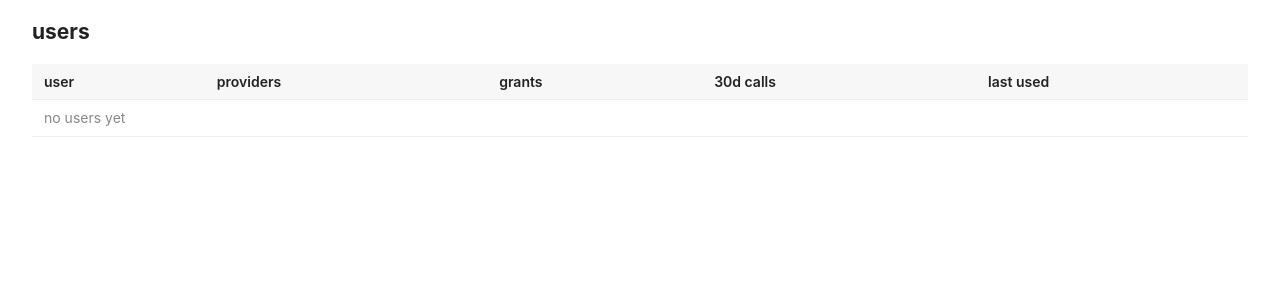
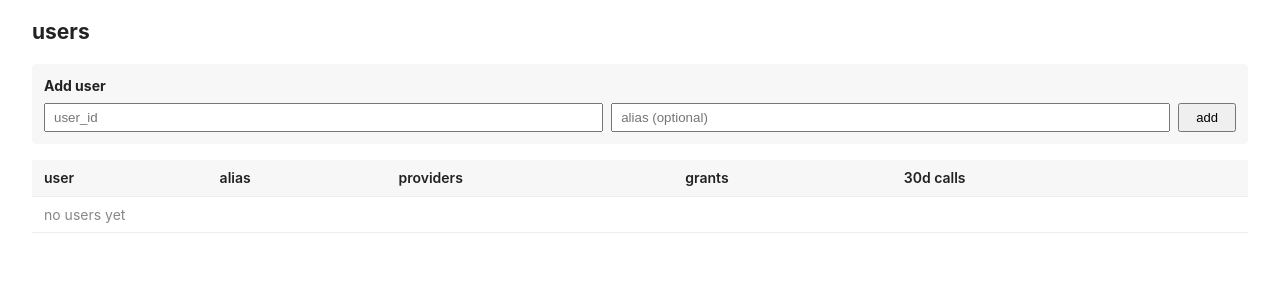
Before and after one commit to haraldweiss/ai-provider-service, a Flask app: page /admin/ui/users in a window 1280 px wide. Shown: the part 50-350 px from the top of the page. Run offline with Flask 3, Linux system fonts and the light colour scheme; the visitor is signed in with stand-in values (Sample User, id 1); data that the repository does not hold is empty; parts of the project's set-up code (start-up, migrations or seed data) failed here and were passed over.

Commit message:
Add: user profile management — alias + hide from overview
New UserProfile model (user_id PK, alias, disabled flag). Admin endpoints:
POST /admin/users (create/update), PATCH /admin/users/<id> (edit alias),
DELETE /admin/users/<id> (soft-delete by setting disabled=true).
build_overview() restored (was accidentally deleted), now includes alias
field and skips disabled users. Users overview page: alias column with
inline edit, add-user form, remove button with confirmation.

Verified: pytest ✓ (89/89).

```diff
--- a/api/admin_api.py
+++ b/api/admin_api.py
@@ -8,7 +8,7 @@ from datetime import datetime, timedelta, timezone
 from flask import Blueprint, jsonify, request, g
 from database import db
 from api.auth import require_admin_or_session
-from storage.models import ProviderGrant, ProviderConfig, UsageEvent
+from storage.models import ProviderGrant, ProviderConfig, UsageEvent, UserProfile
 from config import Config
 
 admin_bp = Blueprint('admin', __name__, url_prefix='/admin')
@@ -80,12 +80,18 @@ def build_overview() -> list[dict]:
     cfg_users = db.session.query(ProviderConfig.user_id).distinct()
     grant_users = db.session.query(ProviderGrant.user_id).distinct()
     usage_users = db.session.query(UsageEvent.user_id).distinct()
-    user_ids = sorted({
+    all_user_ids = sorted({
         r[0] for r in cfg_users.union(grant_users).union(usage_users).all()
     })
 
+    profile_map = {p.user_id: p for p in UserProfile.query.all()}
+
     out = []
-    for uid in user_ids:
+    for uid in all_user_ids:
+        profile = profile_map.get(uid)
+        if profile and profile.disabled:
+            continue
+
         configured = [r.provider_id for r in
                       ProviderConfig.query.filter_by(user_id=uid).all()]
 
@@ -110,6 +116,7 @@ def build_overview() -> list[dict]:
 
         out.append({
             'user_id': uid,
+            'alias': profile.alias if profile else None,
             'is_admin': uid == Config.ADMIN_USER_ID,
             'configured_providers': sorted(configured),
             'grants': grants,
@@ -123,6 +130,52 @@ def build_overview() -> list[dict]:
     return out
 
 
+@admin_bp.post('/users')
+@require_admin_or_session
+def create_user_profile():
+    body = request.get_json() or {}
+    user_id = body.get('user_id')
+    if not user_id:
+        return jsonify({'error': 'user_id required'}), 400
+    existing = db.session.get(UserProfile, user_id)
+    if existing:
+        existing.alias = body.get('alias', existing.alias)
+        if 'disabled' in body:
+            existing.disabled = bool(body['disabled'])
+        db.session.commit()
+        return jsonify({'user': existing.to_dict()}), 200
+    profile = UserProfile(user_id=user_id, alias=body.get('alias'))
+    db.session.add(profile)
+    db.session.commit()
+    return jsonify({'user': profile.to_dict()}), 201
+
+
+@admin_bp.patch('/users/<user_id>')
+@require_admin_or_session
+def update_user_profile(user_id):
+    profile = db.session.get(UserProfile, user_id)
+    if not profile:
+        return jsonify({'error': 'user not found'}), 404
+    body = request.get_json() or {}
+    if 'alias' in body:
+        profile.alias = body['alias']
+    if 'disabled' in body:
+        profile.disabled = bool(body['disabled'])
+    db.session.commit()
+    return jsonify({'user': profile.to_dict()})
+
+
+@admin_bp.delete('/users/<user_id>')
+@require_admin_or_session
+def delete_user_profile(user_id):
+    profile = db.session.get(UserProfile, user_id)
+    if not profile:
+        return jsonify({'error': 'user not found'}), 404
+    profile.disabled = True
+    db.session.commit()
+    return '', 204
+
+
 @admin_bp.get('/overview')
 @require_admin_or_session
 def overview():
--- a/app.py
+++ b/app.py
@@ -38,7 +38,7 @@ def create_app() -> Flask:
     db.init_app(app)
     with app.app_context():
         # Models importieren, damit Tables registriert werden.
-        from storage.models import ProviderConfig, RequestQueue, UsageEvent, ProviderGrant  # noqa: F401
+        from storage.models import ProviderConfig, RequestQueue, UsageEvent, ProviderGrant, UserProfile  # noqa: F401
         db.create_all()
 
     # Blueprints
--- a/templates/admin/users.html
+++ b/templates/admin/users.html
@@ -1,12 +1,26 @@
 {% extends "admin/base.html" %}
 {% block content %}
 <h2>users</h2>
+
+<div style="margin-bottom:1rem;padding:.75rem;background:#f7f7f7;border-radius:4px">
+  <strong>Add user</strong>
+  <form id="add-user-form" style="display:flex;gap:.5rem;margin-top:.5rem">
+    <input name="user_id" placeholder="user_id" required style="flex:2;padding:.3rem .5rem">
+    <input name="alias" placeholder="alias (optional)" style="flex:2;padding:.3rem .5rem">
+    <button type="submit" style="padding:.3rem 1rem">add</button>
+  </form>
+</div>
+
 <table>
-  <thead><tr><th>user</th><th>providers</th><th>grants</th><th>30d calls</th><th>last used</th></tr></thead>
+  <thead><tr><th>user</th><th>alias</th><th>providers</th><th>grants</th><th>30d calls</th><th></th></tr></thead>
   <tbody>
     {% for u in users %}
     <tr>
       <td><a href="{{ url_for('admin_ui.user_detail', user_id=u.user_id) }}">{{ u.user_id }}</a>{% if u.is_admin %} <span class="muted">(admin)</span>{% endif %}</td>
+      <td>
+        <span class="alias-display" data-user="{{ u.user_id }}">{{ u.alias or '—' }}</span>
+        <button class="edit-alias-btn" data-user="{{ u.user_id }}" style="font-size:11px;padding:0 5px;margin-left:4px">edit</button>
+      </td>
       <td>{{ u.configured_providers | join(', ') or '—' }}</td>
       <td>
         {% if u.is_admin %}<span class="ok">bypass</span>
@@ -20,16 +34,85 @@
         {% endif %}
       </td>
       <td>{{ u.last_30d.total_calls }}</td>
-      <td>{{ u.last_30d.last_used_at or '—' }}</td>
+      <td>
+        <button class="remove-user-btn" data-user="{{ u.user_id }}" style="font-size:11px;color:#b00020">remove</button>
+      </td>
     </tr>
     {% else %}
-    <tr><td colspan="5" class="muted">no users yet</td></tr>
+    <tr><td colspan="6" class="muted">no users yet</td></tr>
     {% endfor %}
   </tbody>
 </table>
 
 <script>
 const grantsUrl = "{{ url_for('admin.create_grant') }}";
+const usersUrl = "{{ url_for('admin.create_user_profile') }}";
+
+document.getElementById('add-user-form').addEventListener('submit', async (e) => {
+  e.preventDefault();
+  const fd = new FormData(e.target);
+  const btn = e.target.querySelector('button');
+  btn.disabled = true;
+  btn.textContent = '...';
+  try {
+    const resp = await fetch(usersUrl, {
+      method: 'POST',
+      headers: { 'Content-Type': 'application/json' },
+      credentials: 'same-origin',
+      body: JSON.stringify({ user_id: fd.get('user_id'), alias: fd.get('alias') || null }),
+    });
+    if (!resp.ok) throw new Error('HTTP ' + resp.status);
+    location.reload();
+  } catch (err) {
+    btn.textContent = 'error';
+    btn.disabled = false;
+  }
+});
+
+document.querySelectorAll('.edit-alias-btn').forEach(btn => {
+  btn.addEventListener('click', () => {
+    const td = btn.closest('td');
+    const span = td.querySelector('.alias-display');
+    const current = span.textContent === '—' ? '' : span.textContent;
+    const input = document.createElement('input');
+    input.value = current;
+    input.style.width = '120px';
+    input.style.padding = '2px 4px';
+    span.replaceWith(input);
+    btn.textContent = 'save';
+    btn.classList.add('save-alias-btn');
+    btn.classList.remove('edit-alias-btn');
+  });
+});
+
+document.querySelectorAll('.save-alias-btn').forEach(btn => {
+  // handles already rendered save buttons (none initially)
+});
+
+document.addEventListener('click', async (e) => {
+  if (!e.target.classList.contains('save-alias-btn')) return;
+  const btn = e.target;
+  const td = btn.closest('td');
+  const input = td.querySelector('input');
+  const user = btn.dataset.user;
+  const alias = input.value;
+  btn.disabled = true;
+  btn.textContent = '...';
+  try {
+    const resp = await fetch(usersUrl + '/' + user, {
+      method: 'PATCH',
+      headers: { 'Content-Type': 'application/json' },
+      credentials: 'same-origin',
+      body: JSON.stringify({ alias: alias || null }),
+    });
+    if (!resp.ok) throw new Error('HTTP ' + resp.status);
+    location.reload();
+  } catch (err) {
+    btn.textContent = 'error';
+    btn.disabled = false;
+  }
+});
+
 document.querySelectorAll('.revoke-btn').forEach(btn => {
   btn.addEventListener('click', async () => {
     const grantId = btn.dataset.grantId;
@@ -46,5 +129,21 @@ document.querySelectorAll('.revoke-btn').forEach(btn => {
     }
   });
 });
+
+document.querySelectorAll('.remove-user-btn').forEach(btn => {
+  btn.addEventListener('click', async () => {
+    if (!confirm('Remove user ' + btn.dataset.user + ' from overview?')) return;
+    btn.disabled = true;
+    btn.textContent = '...';
+    try {
+      const resp = await fetch(usersUrl + '/' + btn.dataset.user, { method: 'DELETE', credentials: 'same-origin' });
+      if (!resp.ok) throw new Error('HTTP ' + resp.status);
+      location.reload();
+    } catch (e) {
+      btn.textContent = 'error';
+      btn.disabled = false;
+    }
+  });
+});
 </script>
 {% endblock %}
```
Also changed, not shown: storage/models.py.
